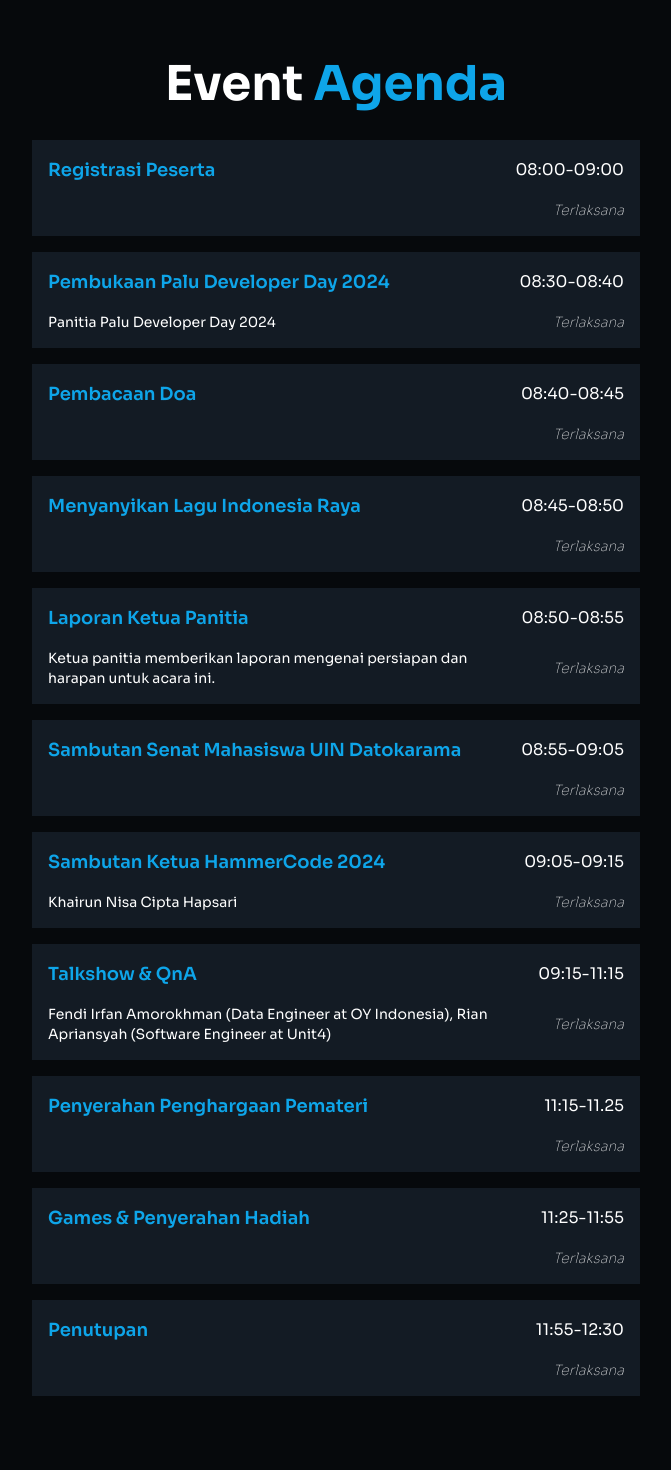
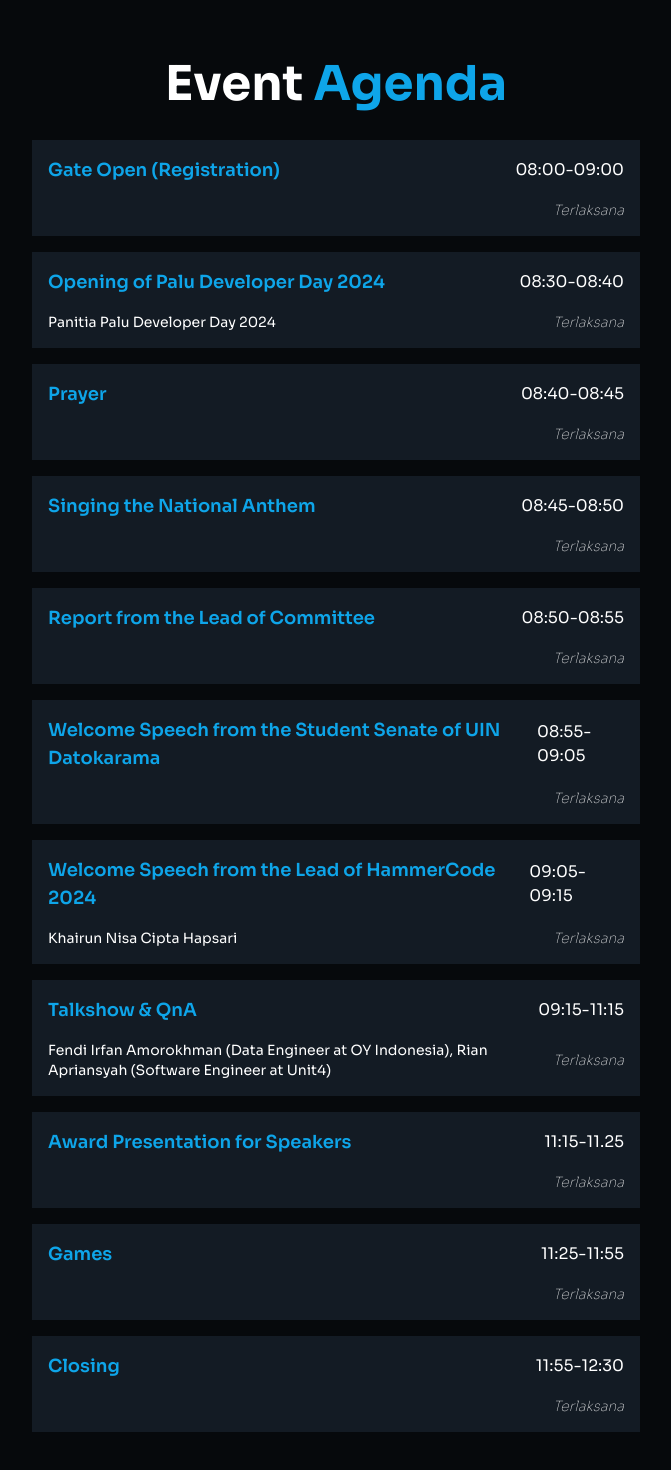
Before and after one commit to hammer-code/pdd2024, a Next.js app: page / in a window 1280 px wide. Shown: the part 2084-3554 px from the top of the page, without its empty margins (304-975 px from the left). Built offline with nearby package versions, Linux system fonts and the light colour scheme; no server answers.

Commit message:
change title and desc into english

```diff
--- a/src/constants/index.ts
+++ b/src/constants/index.ts
@@ -36,43 +36,43 @@
 export const rundownLists: RundownList[] = [
   {
     id: 1,
-    title: "Registrasi Peserta",
+    title: "Gate Open (Registration)",
     description: "",
     timeline: "08:00-09:00",
   },
   {
     id: 2,
-    title: "Pembukaan Palu Developer Day 2024",
+    title: "Opening of Palu Developer Day 2024",
     description: "Panitia Palu Developer Day 2024",
     timeline: "08:30-08:40",
   },
   {
     id: 3,
-    title: "Pembacaan Doa",
+    title: "Prayer",
     description: "",
     timeline: "08:40-08:45",
   },
   {
     id: 4,
-    title: "Menyanyikan Lagu Indonesia Raya",
+    title: "Singing the National Anthem",
     description: "",
     timeline: "08:45-08:50",
   },
   {
     id: 5,
-    title: "Laporan Ketua Panitia",
-    description: "Ketua panitia memberikan laporan mengenai persiapan dan harapan untuk acara ini.",
+    title: "Report from the Lead of Committee",
+    description: "",
     timeline: "08:50-08:55",
   },
   {
     id: 6,
-    title: "Sambutan Senat Mahasiswa UIN Datokarama",
+    title: "Welcome Speech from the Student Senate of UIN Datokarama",
     description: "",
     timeline: "08:55-09:05",
   },
   {
     id: 7,
-    title: "Sambutan Ketua HammerCode 2024",
+    title: "Welcome Speech from the Lead of HammerCode 2024",
     description: "Khairun Nisa Cipta Hapsari",
     timeline: "09:05-09:15",
   },
@@ -84,19 +84,19 @@
   },
   {
     id: 9,
-    title: "Penyerahan Penghargaan Pemateri",
+    title: "Award Presentation for Speakers",
     description: "",
     timeline: "11:15-11.25",
   },
   {
     id: 10,
-    title: "Games & Penyerahan Hadiah",
+    title: "Games",
     description: "",
     timeline: "11:25-11:55",
   },
   {
     id: 11,
-    title: "Penutupan",
+    title: "Closing",
     description: "",
     timeline: "11:55-12:30",
   },
```
